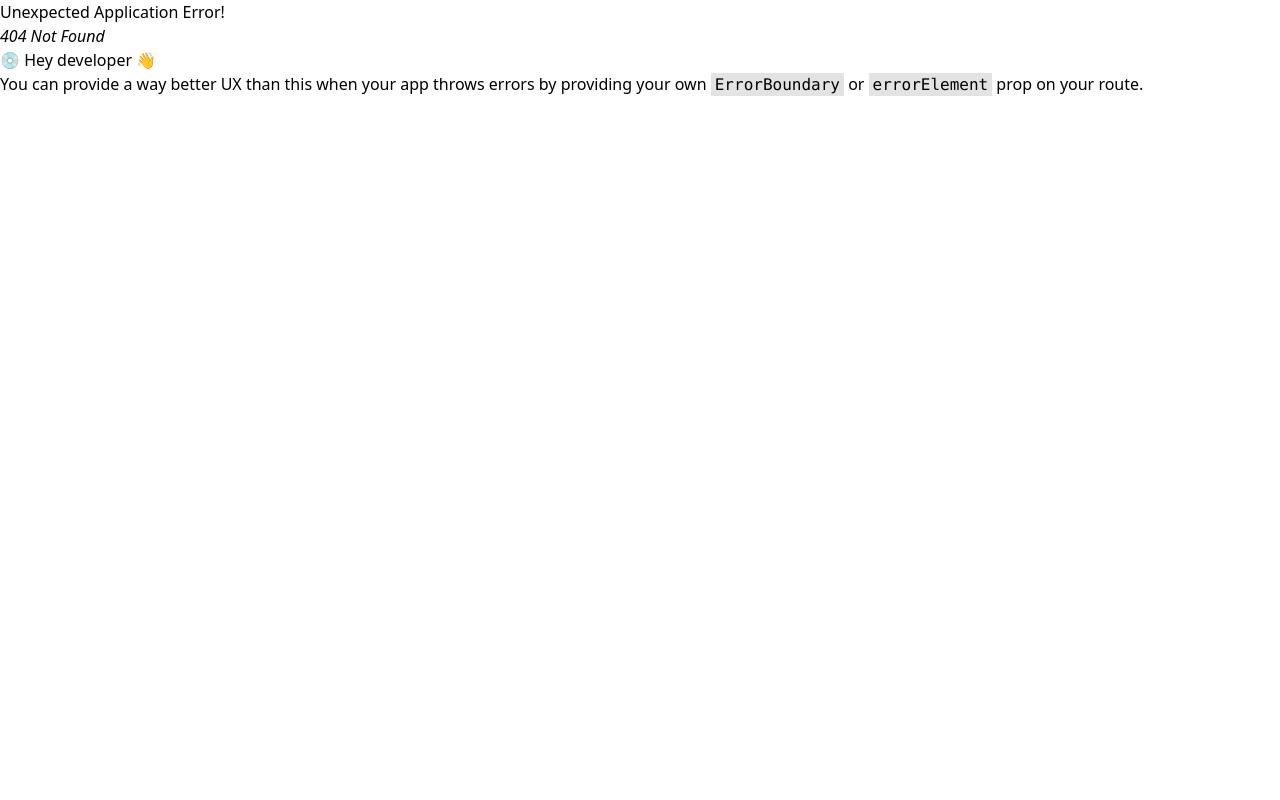
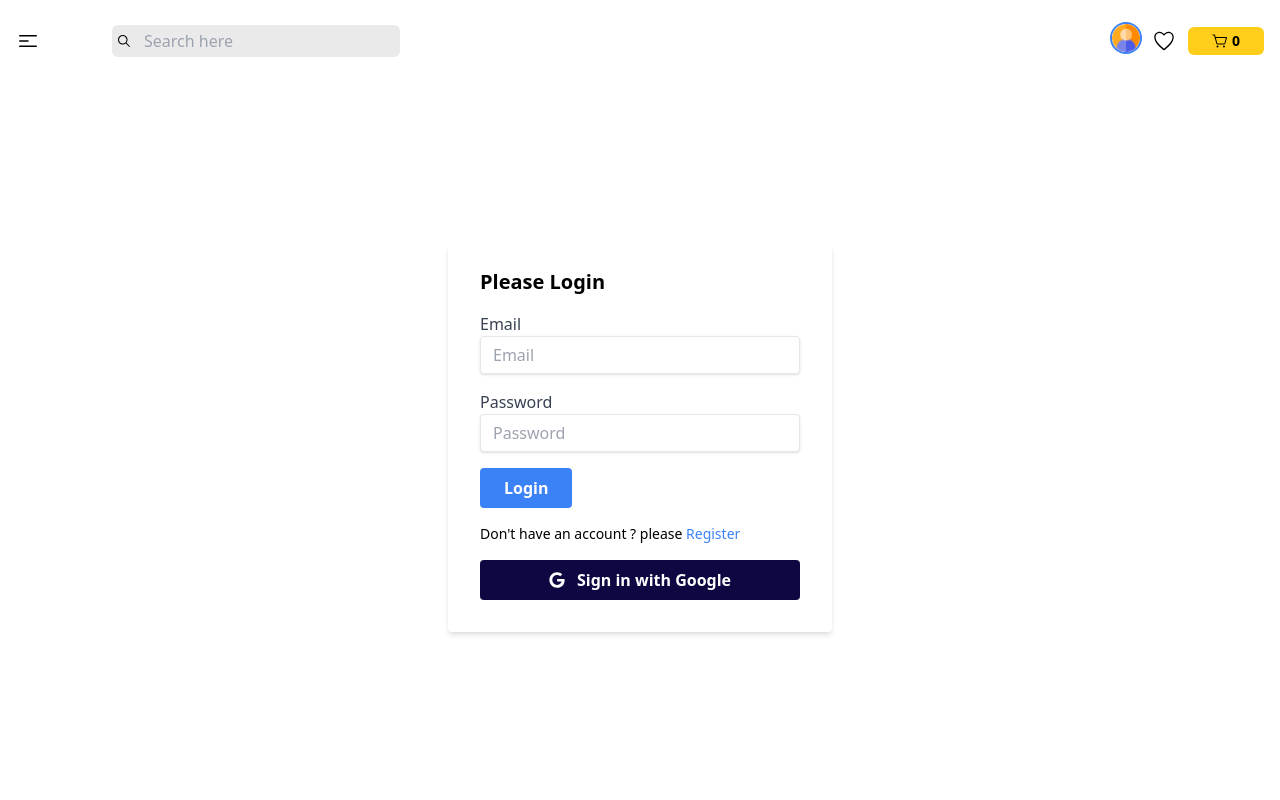
Before and after one commit to AnkitSinghD10S/Timeless_Tomes, a React (Vite) app in the folder frontend/: page /login in a window 1280 px wide. Before the commit this address had no page. Shown: the top 800 px of the page. Built offline with nearby package versions, Linux system fonts and the light colour scheme.

Commit message:
Login and register Page

```diff
--- a/frontend/package.json
+++ b/frontend/package.json
@@ -12,6 +12,7 @@
   "dependencies": {
     "react": "^18.3.1",
     "react-dom": "^18.3.1",
+    "react-hook-form": "^7.53.1",
     "react-icons": "^5.3.0",
     "react-router-dom": "^6.27.0",
     "swiper": "^11.1.14"
--- /dev/null
+++ b/frontend/src/components/Login.jsx
@@ -0,0 +1,50 @@
+import React, { useState } from 'react'
+import { Link } from 'react-router-dom'
+import { FaGoogle } from "react-icons/fa";
+import { useForm } from "react-hook-form";
+
+const Login = () => {
+    const [message,setMessage] =useState('');
+
+    const { register, handleSubmit, watch, formState: { errors } } = useForm();
+    const onSubmit = data => console.log(data);
+
+    const handleGoogleSignIn=()=>{}
+
+  return (
+    <div className='h-[calc(100vh-120px)] flex justify-center items-center'>
+        <div className='w-full max-w-sm mx-auto bg-white shadow-md rounded px-8 pt-6 pb-8 mb-4'>
+            <h2 className='text-xl font-semibold mb-4'>Please Login</h2>
+            <form onSubmit={handleSubmit(onSubmit)}>
+                <div className='mb-4'>
+                    <label  className='block text-gray-700' htmlFor="email">Email</label>
+                    <input {...register("email", { required: true })}
+                    type="email" name='email' id='email' placeholder='Email' className='shadow appearance-none border rounded w-full py-2 px-3 leading-tight focus:outline-none focus:shadow' />
+
+                </div>
+                <div className='mb-4'>
+                    <label  className='block text-gray-700' htmlFor="password">Password</label>
+                    <input {...register("password", { required: true })} type="password" name='password' id='password' placeholder='Password' className='shadow appearance-none border rounded w-full py-2 px-3 leading-tight focus:outline-none focus:shadow'/>
+                </div>
+                {
+                    message && <p className='text-red-500 text-xs italic mb-3'>{message}</p>
+                }
+                <div >
+                    <button className='bg-blue-500 hover:bg-blue-700 text-white font-bold py-2 px-6 rounded focus:outline-none'>Login</button>
+                </div>
+            </form>
+            <p className='algin-baseline font-medium mt-4 text-sm'>Don't have an account ? please <Link to='/register' className="text-blue-500 hover:text-blue-700">Register</Link></p>
+
+                <div className='mt-4'>
+                    <button  onClick={handleGoogleSignIn}
+                    className="w-full flex flex-wrap gap-1 items-center justify-center bg-secondary hover:bg-blue-700 text-white font-bold py-2 px-4 rounded focus:outline-none focus:shadow-outline">
+                    <FaGoogle className='mr-2' />
+                    Sign in with Google
+                    </button>
+                </div>
+        </div>
+    </div>
+  )
+}
+
+export default Login
--- /dev/null
+++ b/frontend/src/components/Register.jsx
@@ -0,0 +1,51 @@
+import React, { useState } from 'react'
+import { Link } from 'react-router-dom'
+import { FaGoogle } from "react-icons/fa";
+import { useForm } from "react-hook-form";
+
+const Register = () => {
+    const [message,setMessage] =useState('');
+
+    const { register, handleSubmit, watch, formState: { errors } } = useForm();
+    const onSubmit = data => console.log(data);
+
+    const handleGoogleSignIn=()=>{
+
+    }
+  return (
+    <div className='h-[calc(100vh-120px)] flex justify-center items-center'>
+        <div className='w-full max-w-sm mx-auto bg-white shadow-md rounded px-8 pt-6 pb-8 mb-4'>
+            <h2 className='text-xl font-semibold mb-4'>Please Register</h2>
+            <form onSubmit={handleSubmit(onSubmit)}>
+                <div className='mb-4'>
+                    <label  className='block text-gray-700' htmlFor="email">Email</label>
+                    <input {...register("email", { required: true })}
+                    type="email" name='email' id='email' placeholder='Email' className='shadow appearance-none border rounded w-full py-2 px-3 leading-tight focus:outline-none focus:shadow' />
+
+                </div>
+                <div className='mb-4'>
+                    <label  className='block text-gray-700' htmlFor="password">Password</label>
+                    <input {...register("password", { required: true })} type="password" name='password' id='password' placeholder='Password' className='shadow appearance-none border rounded w-full py-2 px-3 leading-tight focus:outline-none focus:shadow'/>
+                </div>
+                {
+                    message && <p className='text-red-500 text-xs italic mb-3'>{message}</p>
+                }
+                <div >
+                    <button className='bg-blue-500 hover:bg-blue-700 text-white font-bold py-2 px-6 rounded focus:outline-none'>Register</button>
+                </div>
+            </form>
+            <p className='algin-baseline font-medium mt-4 text-sm'>Do you have an account ? please <Link to='/login' className="text-blue-500 hover:text-blue-700">Login</Link></p>
+
+                <div className='mt-4'>
+                    <button  onClick={handleGoogleSignIn}
+                    className="w-full flex flex-wrap gap-1 items-center justify-center bg-secondary hover:bg-blue-700 text-white font-bold py-2 px-4 rounded focus:outline-none focus:shadow-outline">
+                    <FaGoogle className='mr-2' />
+                    Sign in with Google
+                    </button>
+                </div>
+        </div>
+    </div>
+  )
+}
+
+export default Register
```
Also changed, not shown: frontend/src/routers/router.jsx (+10 -0 lines), 1 other file (tests, documents, lock files or other folders).
